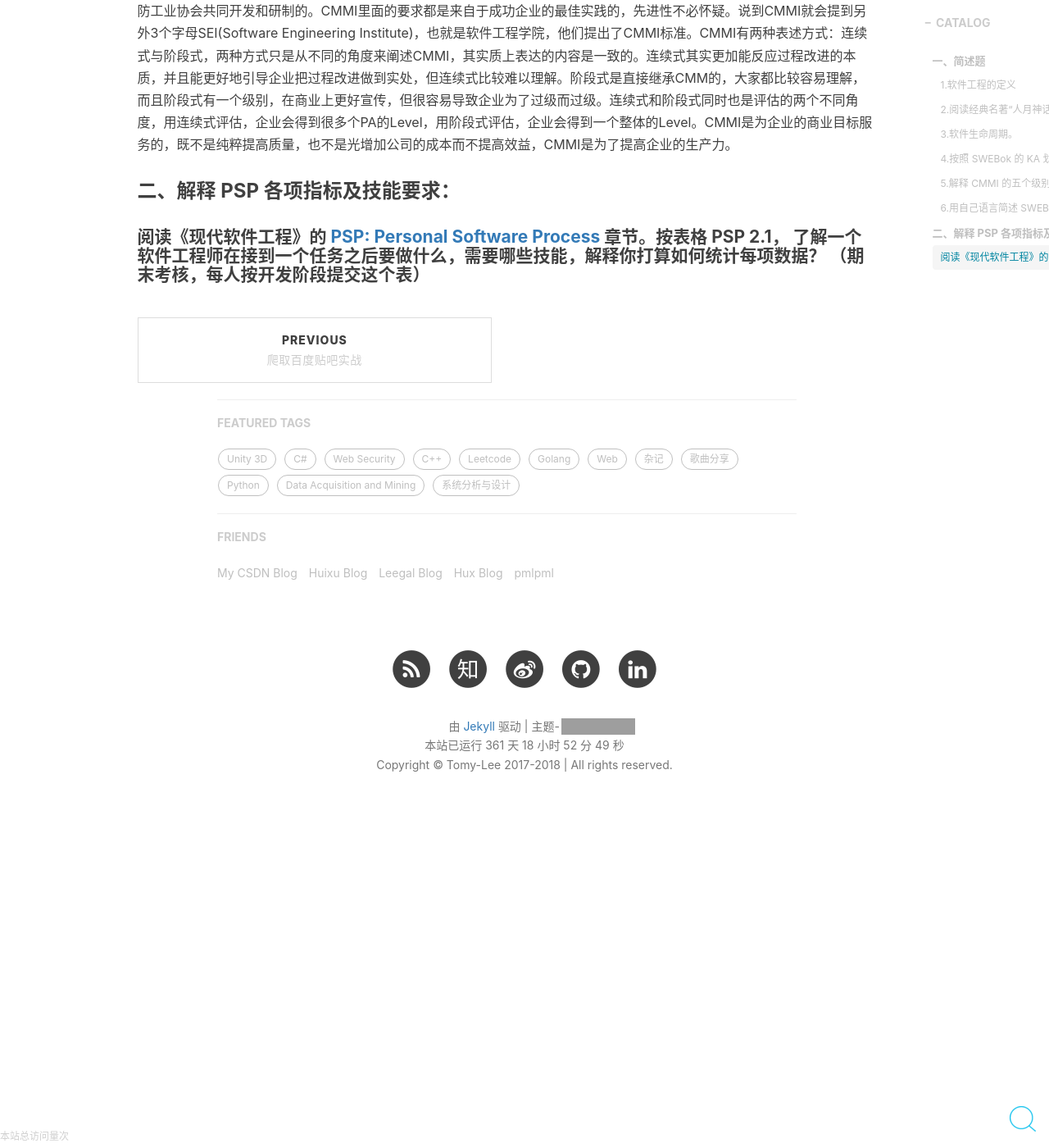
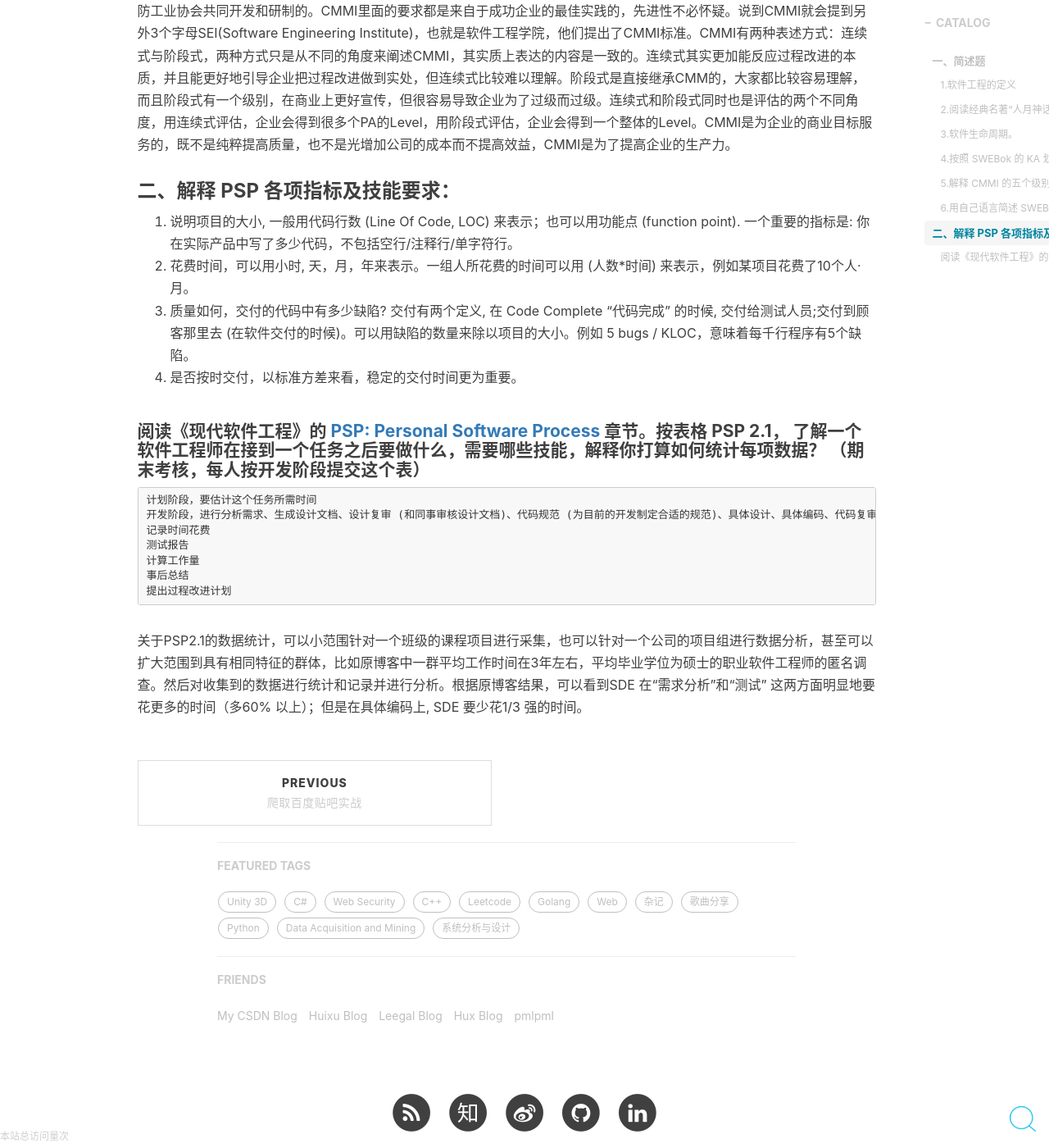
Before and after one commit to Tomy-Lee/Tomy-Lee.github.io, a Jekyll site: the page built from _posts/2018-3-10-system-homework1.md, in a window 1280 px wide and 1400 px high, scrolled down 3050 px. Shown: the whole window at 82% size. Built offline with Jekyll 4.4.1, drawn with Linux system fonts in a browser that asks for light colours; nearby versions of some CDN libraries; comment, search, counter and statistics services are not loaded; before the commit the page ends 4087 px from its top, so only the background shows below that; some of the changed text lies outside the part shown; grey boxes are pictures that could not be loaded.

Commit message:
Update 2018-3-10-system-homework1.md

````diff
--- a/_posts/2018-3-10-system-homework1.md
+++ b/_posts/2018-3-10-system-homework1.md
@@ -62,4 +62,19 @@ CMMI的全称为Capability Maturity Model Integration，即能力成熟度模型
 CMMI全称是Capability Maturity Model Integration,就是能力成熟度集成模型，它是由美国国防部与卡内基-梅隆大学和美国国防工业协会共同开发和研制的。CMMI里面的要求都是来自于成功企业的最佳实践的，先进性不必怀疑。说到CMMI就会提到另外3个字母SEI(Software Engineering Institute)，也就是软件工程学院，他们提出了CMMI标准。CMMI有两种表述方式：连续式与阶段式，两种方式只是从不同的角度来阐述CMMI，其实质上表达的内容是一致的。连续式其实更加能反应过程改进的本质，并且能更好地引导企业把过程改进做到实处，但连续式比较难以理解。阶段式是直接继承CMM的，大家都比较容易理解，而且阶段式有一个级别，在商业上更好宣传，但很容易导致企业为了过级而过级。连续式和阶段式同时也是评估的两个不同角度，用连续式评估，企业会得到很多个PA的Level，用阶段式评估，企业会得到一个整体的Level。CMMI是为企业的商业目标服务的，既不是纯粹提高质量，也不是光增加公司的成本而不提高效益，CMMI是为了提高企业的生产力。
 
 ### 二、解释 PSP 各项指标及技能要求：
+1. 说明项目的大小, 一般用代码行数 (Line Of Code, LOC) 来表示；也可以用功能点 (function point). 一个重要的指标是: 你在实际产品中写了多少代码，不包括空行/注释行/单字符行。
+2. 花费时间，可以用小时, 天，月，年来表示。一组人所花费的时间可以用 (人数\*时间) 来表示，例如某项目花费了10个人·月。
+3. 质量如何，交付的代码中有多少缺陷?  交付有两个定义, 在 Code Complete “代码完成” 的时候, 交付给测试人员;交付到顾客那里去 (在软件交付的时候)。可以用缺陷的数量来除以项目的大小。例如 5 bugs / KLOC，意味着每千行程序有5个缺陷。
+4. 是否按时交付，以标准方差来看，稳定的交付时间更为重要。
+
 #### 阅读《现代软件工程》的 [PSP: Personal Software Process](http://www.cnblogs.com/xinz/archive/2011/11/27/2265425.html) 章节。按表格 PSP 2.1， 了解一个软件工程师在接到一个任务之后要做什么，需要哪些技能，解释你打算如何统计每项数据？ （期末考核，每人按开发阶段提交这个表）
+```
+计划阶段，要估计这个任务所需时间
+开发阶段，进行分析需求、生成设计文档、设计复审 (和同事审核设计文档)、代码规范 (为目前的开发制定合适的规范)、具体设计、具体编码、代码复审、测试（包括自我测试，修改代码，提交修改）
+记录时间花费
+测试报告
+计算工作量
+事后总结
+提出过程改进计划
+```
+关于PSP2.1的数据统计，可以小范围针对一个班级的课程项目进行采集，也可以针对一个公司的项目组进行数据分析，甚至可以扩大范围到具有相同特征的群体，比如原博客中一群平均工作时间在3年左右，平均毕业学位为硕士的职业软件工程师的匿名调查。然后对收集到的数据进行统计和记录并进行分析。根据原博客结果，可以看到SDE 在“需求分析”和“测试” 这两方面明显地要花更多的时间（多60% 以上）；但是在具体编码上, SDE 要少花1/3 强的时间。
````
